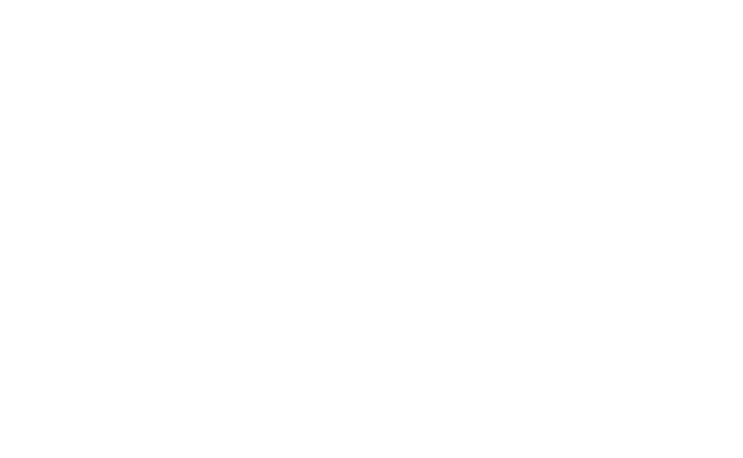
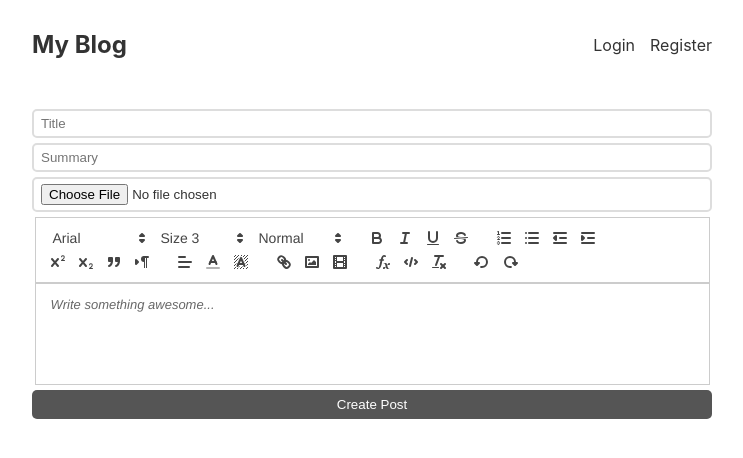
Before and after one commit to ambibma/ambiBlog, a React (Create React App) app in the folder client/: page /create in a window 1280 px wide. Before the commit this address had no page. Shown: the top 458 px of the page, without its empty margins (268-1011 px from the left). Built offline with nearby package versions, Linux system fonts and the light colour scheme; no server answers.

Commit message:
Add Create Post functionality, integrate Quill React,

```diff
--- a/client/src/App.css
+++ b/client/src/App.css
@@ -95,3 +95,11 @@ button {
 form h1 {
   text-align: center;
 }
+
+.text-editor {
+  width: 675px;
+  margin: 0 auto;
+}
+.ql-editor {
+  min-height: 100px;
+}
--- a/client/src/App.js
+++ b/client/src/App.js
@@ -8,6 +8,7 @@ import IndexPage from './pages/IndexPage';
 import LoginPage from './pages/LoginPage';
 import RegisterPage from './pages/RegisterPage';
 import { UserContextProvider } from './UserContext';
+import CreatePost from './pages/CreatePost';
 
 function App() {
   return (
@@ -17,6 +18,7 @@ function App() {
           <Route index element={<IndexPage/>}/>
           <Route path={'/login'} element={<LoginPage/>}/>
           <Route path={'/register'} element={<RegisterPage/>}/>
+          <Route path='/create' element={<CreatePost/>} />
         </Route>
     </Routes>
     </UserContextProvider>
--- /dev/null
+++ b/client/src/components/Editor.js
@@ -0,0 +1,24 @@
+
+import ReactQuill from "react-quill";
+import EditorToolbar, { modules, formats } from "./EditorToolbar";
+import "react-quill/dist/quill.snow.css";
+
+
+export const Editor = ({value, onChange}) => {
+
+  return (
+    <div className="text-editor">
+      <EditorToolbar />
+      <ReactQuill
+        theme="snow"
+        value={value}
+        onChange={onChange}
+        placeholder={"Write something awesome..."}
+        modules={modules}
+        formats={formats}
+      />
+    </div>
+  );
+};
+
+export default Editor;
--- /dev/null
+++ b/client/src/components/EditorToolbar.js
@@ -0,0 +1,173 @@
+import React from "react";
+
+import hljs from 'highlight.js/lib/core';
+import javascript from 'highlight.js/lib/languages/javascript';
+import 'highlight.js/styles/rainbow.css';
+import { Quill } from "react-quill";
+
+// Custom Undo button icon component for Quill editor. You can import it directly
+// from 'quill/assets/icons/undo.svg' but I found that a number of loaders do not
+// handle them correctly
+
+
+hljs.configure({
+  languages: ['javascript', 'ruby', 'python', 'rust'],
+})
+hljs.registerLanguage('javascript', javascript);
+
+const CustomUndo = () => (
+  <svg viewBox="0 0 18 18">
+    <polygon className="ql-fill ql-stroke" points="6 10 4 12 2 10 6 10" />
+    <path
+      className="ql-stroke"
+      d="M8.09,13.91A4.6,4.6,0,0,0,9,14,5,5,0,1,0,4,9"
+    />
+  </svg>
+);
+
+// Redo button icon component for Quill editor
+const CustomRedo = () => (
+  <svg viewBox="0 0 18 18">
+    <polygon className="ql-fill ql-stroke" points="12 10 14 12 16 10 12 10" />
+    <path
+      className="ql-stroke"
+      d="M9.91,13.91A4.6,4.6,0,0,1,9,14a5,5,0,1,1,5-5"
+    />
+  </svg>
+);
+
+// Undo and redo functions for Custom Toolbar
+function undoChange() {
+  this.quill.history.undo();
+}
+function redoChange() {
+  this.quill.history.redo();
+}
+
+// Add sizes to whitelist and register them
+const Size = Quill.import("formats/size");
+Size.whitelist = ["extra-small", "small", "medium", "large"];
+Quill.register(Size, true);
+
+// Add fonts to whitelist and register them
+const Font = Quill.import("formats/font");
+Font.whitelist = [
+  "arial",
+  "comic-sans",
+  "courier-new",
+  "georgia",
+  "helvetica",
+  "lucida"
+];
+Quill.register(Font, true);
+
+// Modules object for setting up the Quill editor
+export const modules = {
+  syntax: {
+    highlight: (text) => hljs.highlightAuto(text).value,
+  },
+  toolbar: {
+    container: "#toolbar",
+    handlers: {
+      undo: undoChange,
+      redo: redoChange
+    }
+  },
+  history: {
+    delay: 500,
+    maxStack: 100,
+    userOnly: true
+  }
+};
+
+// Formats objects for setting up the Quill editor
+export const formats = [
+  "header",
+  "font",
+  "size",
+  "bold",
+  "italic",
+  "underline",
+  "align",
+  "strike",
+  "script",
+  "blockquote",
+  "background",
+  "list",
+  "bullet",
+  "indent",
+  "link",
+  "image",
+  "color",
+  "code-block"
+];
+
+// Quill Toolbar component
+export const QuillToolbar = () => (
+  <div id="toolbar">
+    <span className="ql-formats">
+      <select className="ql-font" defaultValue="arial">
+        <option value="arial">Arial</option>
+        <option value="comic-sans">Comic Sans</option>
+        <option value="courier-new">Courier New</option>
+        <option value="georgia">Georgia</option>
+        <option value="helvetica">Helvetica</option>
+        <option value="lucida">Lucida</option>
+      </select>
+      <select className="ql-size" defaultValue="medium">
+        <option value="extra-small">Size 1</option>
+        <option value="small">Size 2</option>
+        <option value="medium">Size 3</option>
+        <option value="large">Size 4</option>
+      </select>
+      <select className="ql-header" defaultValue="3">
+        <option value="1">Heading</option>
+        <option value="2">Subheading</option>
+        <option value="3">Normal</option>
+      </select>
+    </span>
+    <span className="ql-formats">
+      <button className="ql-bold" />
+      <button className="ql-italic" />
+      <button className="ql-underline" />
+      <button className="ql-strike" />
+    </span>
+    <span className="ql-formats">
+      <button className="ql-list" value="ordered" />
+      <button className="ql-list" value="bullet" />
+      <button className="ql-indent" value="-1" />
+      <button className="ql-indent" value="+1" />
+    </span>
+    <span className="ql-formats">
+      <button className="ql-script" value="super" />
+      <button className="ql-script" value="sub" />
+      <button className="ql-blockquote" />
+      <button className="ql-direction" />
+    </span>
+    <span className="ql-formats">
+      <select className="ql-align" />
+      <select className="ql-color" />
+      <select className="ql-background" />
+    </span>
+    <span className="ql-formats">
+      <button className="ql-link" />
+      <button className="ql-image" />
+      <button className="ql-video" />
+    </span>
+    <span className="ql-formats">
+      <button className="ql-formula" />
+      <button className="ql-code-block" />
+      <button className="ql-clean" />
+    </span>
+    <span className="ql-formats">
+      <button className="ql-undo">
+        <CustomUndo />
+      </button>
+      <button className="ql-redo">
+        <CustomRedo />
+      </button>
+    </span>
+  </div>
+);
+
+export default QuillToolbar;
--- /dev/null
+++ b/client/src/pages/CreatePost.js
@@ -0,0 +1,68 @@
+import { useRef, useState } from 'react';
+import ReactQuill, { Quill } from 'react-quill';
+import 'react-quill/dist/quill.snow.css';
+import Editor from '../components/Editor';
+import { Navigate } from 'react-router-dom';
+
+
+
+function CreatePost() {
+  const [title, setTitle] = useState('');
+  const [summary, setSummary] = useState('');
+  const [content, setContent] = useState('');
+  const [files, setFiles] = useState('');
+  const [redirect, setRedirect] = useState(false);
+
+  async function createNewPost(e) {
+    const data = new FormData();
+    data.set('title', title)
+    data.set( 'summary' , summary )
+    data.set ('content' , content)
+    data.set('files', files[0] )
+    e.preventDefault();
+
+
+
+    const response  = await  fetch('http://localhost:4000/post', {
+      method: 'POST',
+      body: data,
+      credentials: 'include'
+
+    });
+
+    if (response.ok) {
+        setRedirect(true);
+    }
+  }
+    if (redirect) {
+     return <Navigate to={'/'} />
+    }
+
+
+  return (
+
+    <form onSubmit={createNewPost}>
+      <input
+      type="text"
+      placeholder={'Title'}
+      value={title}
+      onChange={e => setTitle(e.target.value)} />
+      <input
+      type="summary"
+      value={summary}
+      placeholder={'Summary'}
+      onChange={e => setSummary(e.target.value)}
+      />
+      <input
+      type="file"
+      name='file'
+      onChange={e => setFiles(e.target.files)}
+        />
+      <Editor value={content}  onChange={setContent}/>
+      <button style={{marginTop: '5px'}}>Create Post </button>
+    </form>
+
+  );
+}
+
+export default CreatePost;
```
Also changed, not shown: client/package.json (+7 -0 lines), 2 other files (tests, documents, lock files or other folders).
